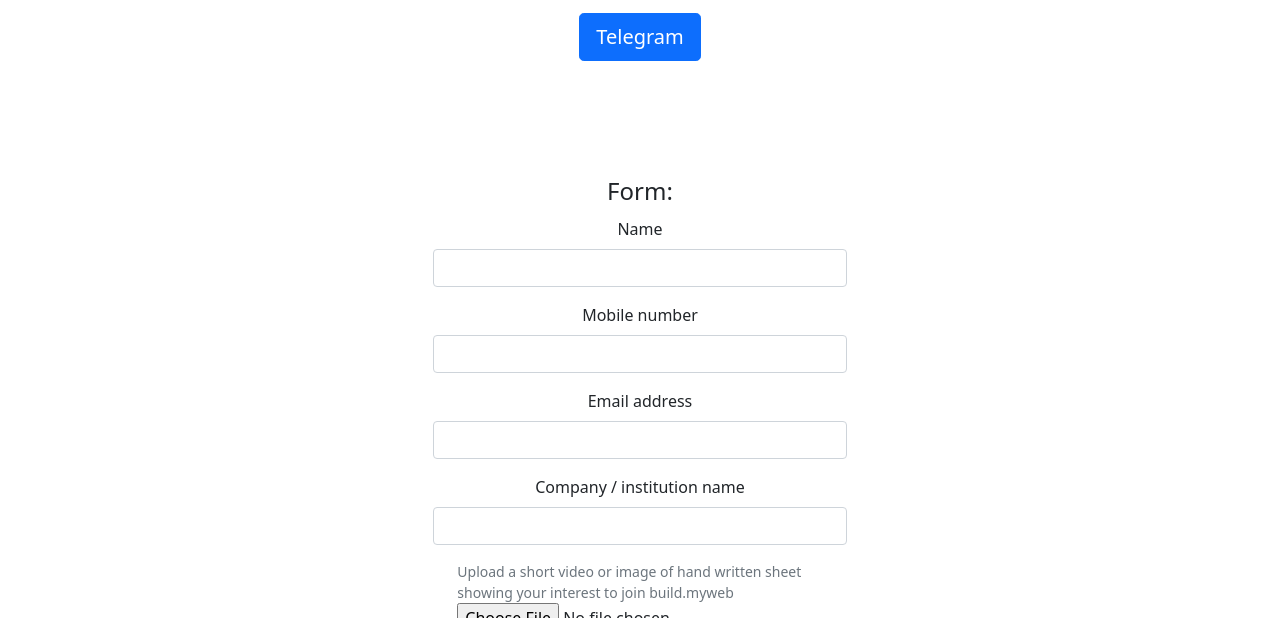
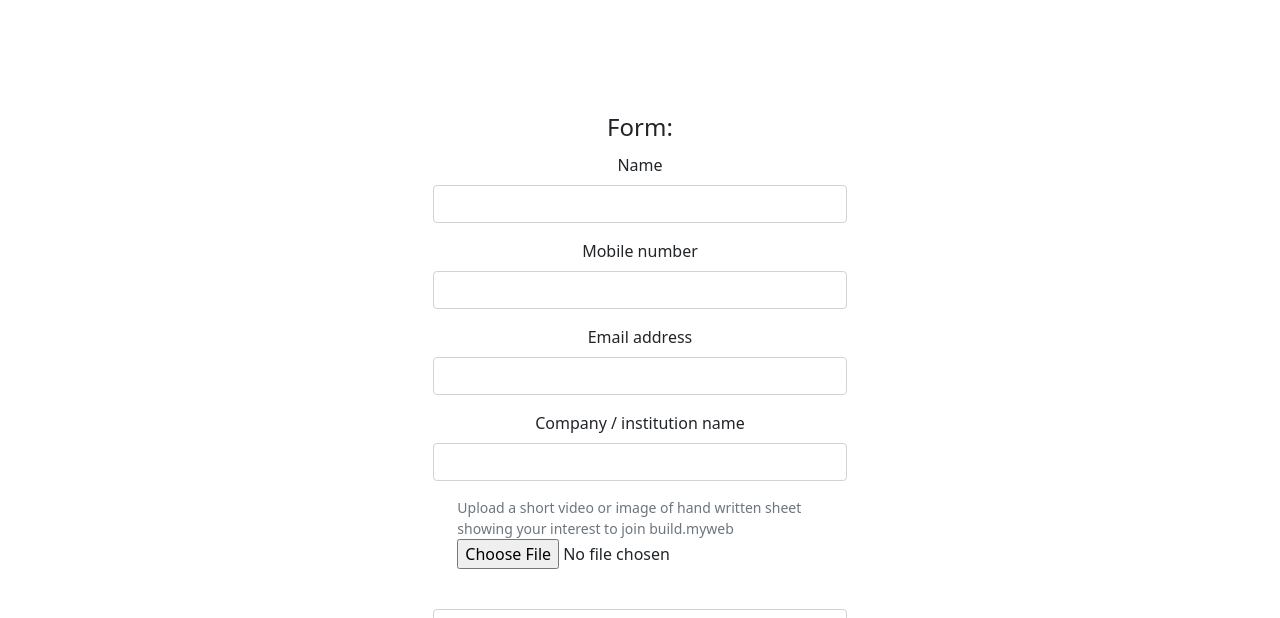
Before and after one commit to ArjunKH2004/Learning-Fest, a plain HTML site: page Bootstrap/Task-6/index.html in a window 1280 px wide. Shown: the part 482-1100 px from the top of the page. Drawn offline with nearby package versions, Linux system fonts and the light colour scheme.

Commit message:
Update index.html

```diff
--- a/Bootstrap/Task-6/index.html
+++ b/Bootstrap/Task-6/index.html
@@ -70,9 +70,7 @@
         <h2>Join us</h2>
         <p>Pygrammers is a community of pyhton enthusiasts with similar idealgies and interest</p>
         <div class="mb-3 text-center">
-            <a href="https://t.me/pygrammers_official">
-                <button type="button" class="btn btn-primary btn-lg">Telegram</button>
-            </a>
+
         </div>
     </form>
     <div class="container-fluid col-12 col-xl-5" id="Register">
```
